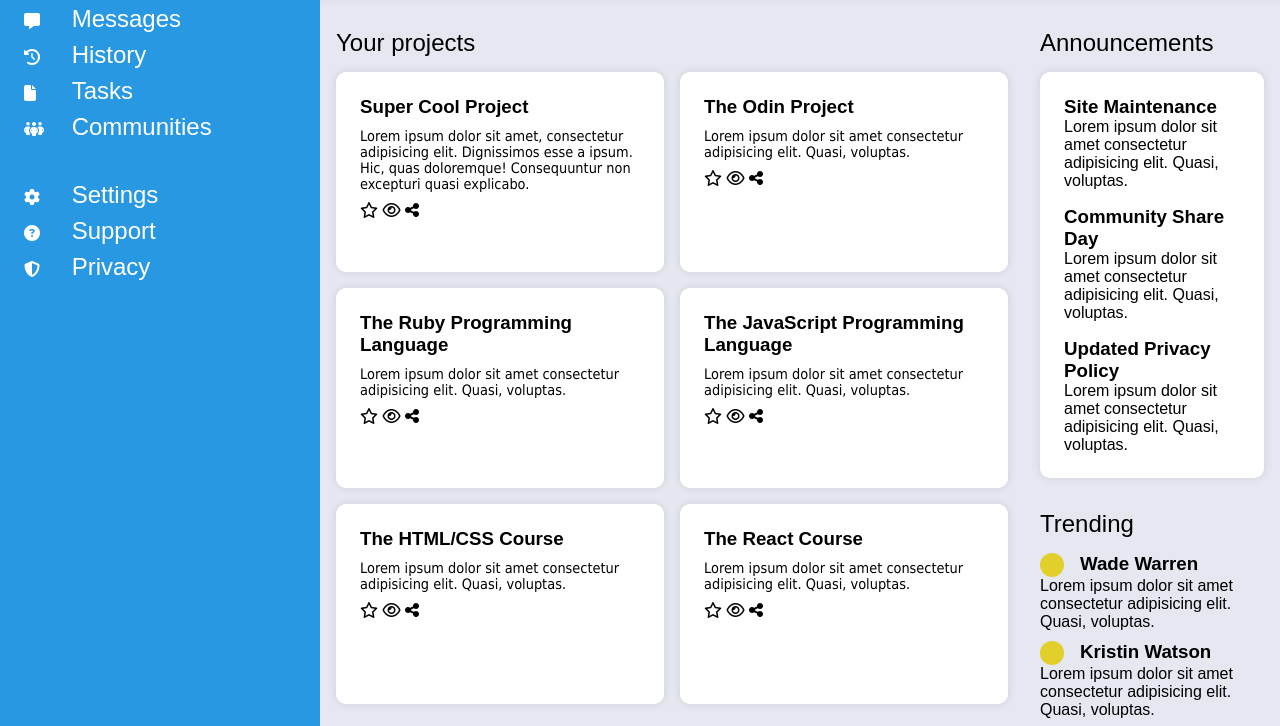
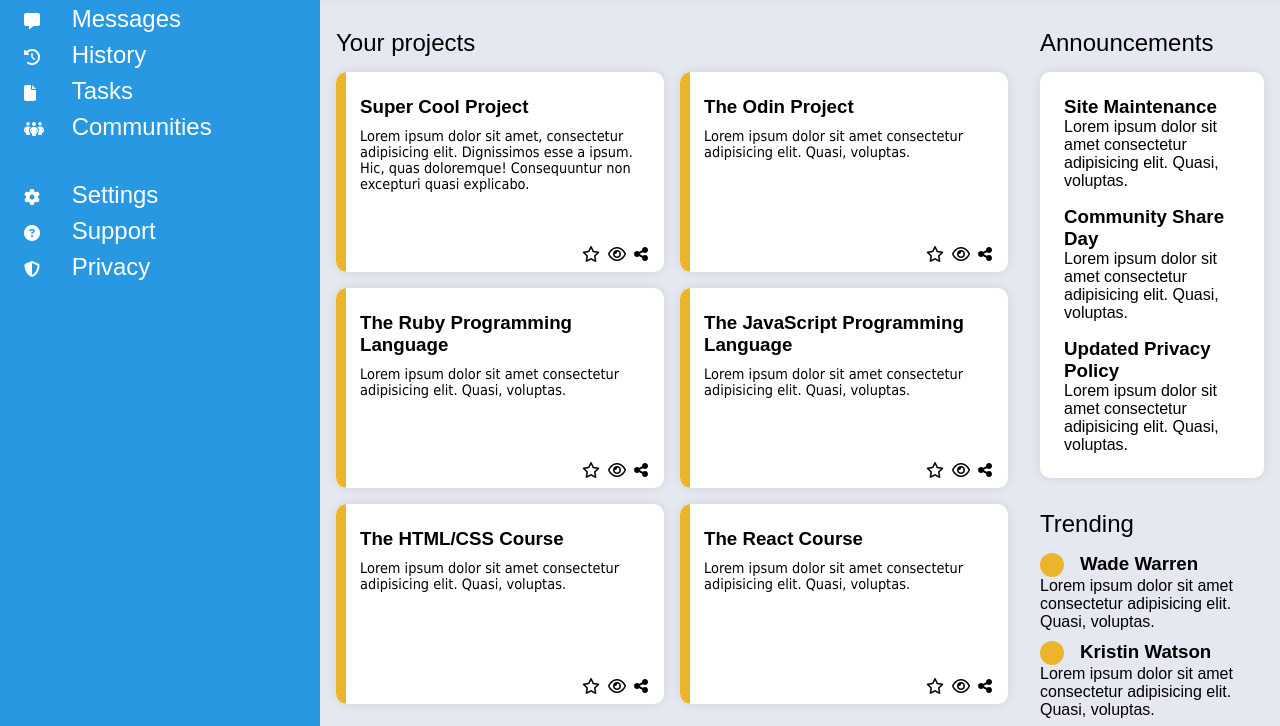
Before and after one commit to shtabyl/dashboard, a plain HTML site: page index.html in a window 1280 px wide. Shown: the part 191-917 px from the top of the page. Drawn offline with Linux system fonts and the light colour scheme; a web font is replaced by a local one.

Commit message:
Fix styles

```diff
--- a/style.css
+++ b/style.css
@@ -81,7 +81,7 @@ body {
 }
 .avatar {
     display: inline-block;
-    background-color: #e2cf29;
+    background-color: #eab42b;
     border-radius: 50%;
     width: 1.5rem;
     height: 1.5rem;
@@ -164,14 +164,28 @@ input[type="search"] {
     gap: 1rem;
 }
 .projects__item {
+    position: relative;
     background-color: white;
     border-radius: 10px;
     box-shadow: 0 0 10px rgba(0,0,0,.1);
     height: 200px;
+    overflow: auto;
     p {
         font-family: Tahoma;
         font-size: 0.9rem;
     }
+}
+.projects__item::before {
+    content: "";
+    position: absolute;
+    display: block;
+    top: 0;
+    left: 0;
+    bottom: 0;
+    width: 10px;
+    height: 100%;
+    border-radius: 10px 0 0 10px;
+    background-color: #eab42b;
 }
 .projects__link {
     display: block;
@@ -198,7 +212,6 @@ input[type="search"] {
 .projects__list {
     display: grid;
     grid-template-columns: repeat(auto-fit, minmax(250px, 1fr));
-
 }
 .main__announcements {
     grid-area: announcements;
@@ -224,3 +237,11 @@ input[type="search"] {
 .trending__item {
     margin-bottom: 10px;
 }
+.stat-icons {
+    display: flex;
+    justify-content: end;
+    gap: 0.5rem;
+    position: absolute;
+    bottom: 0;
+    right: 1rem;
+}
```
